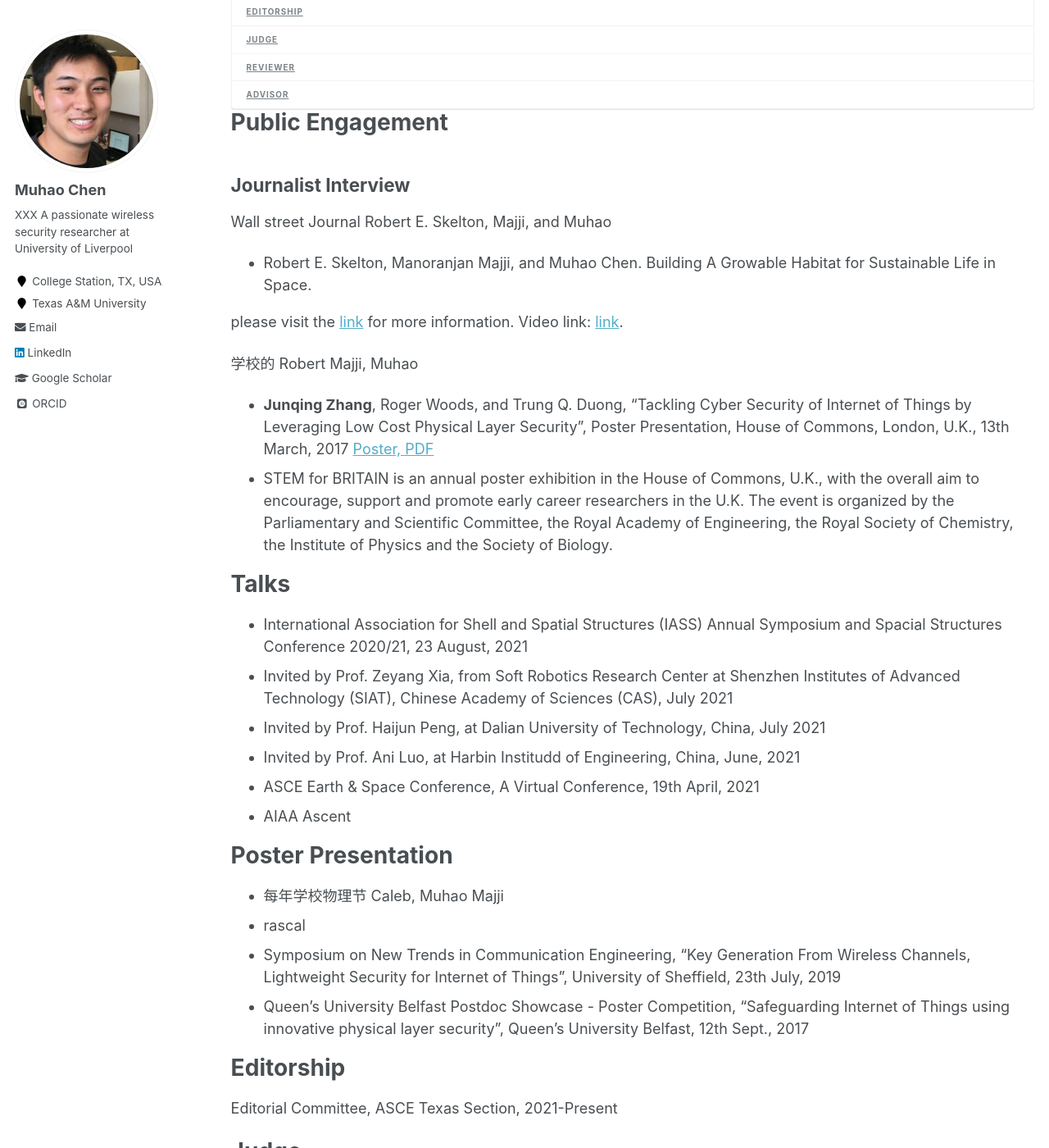
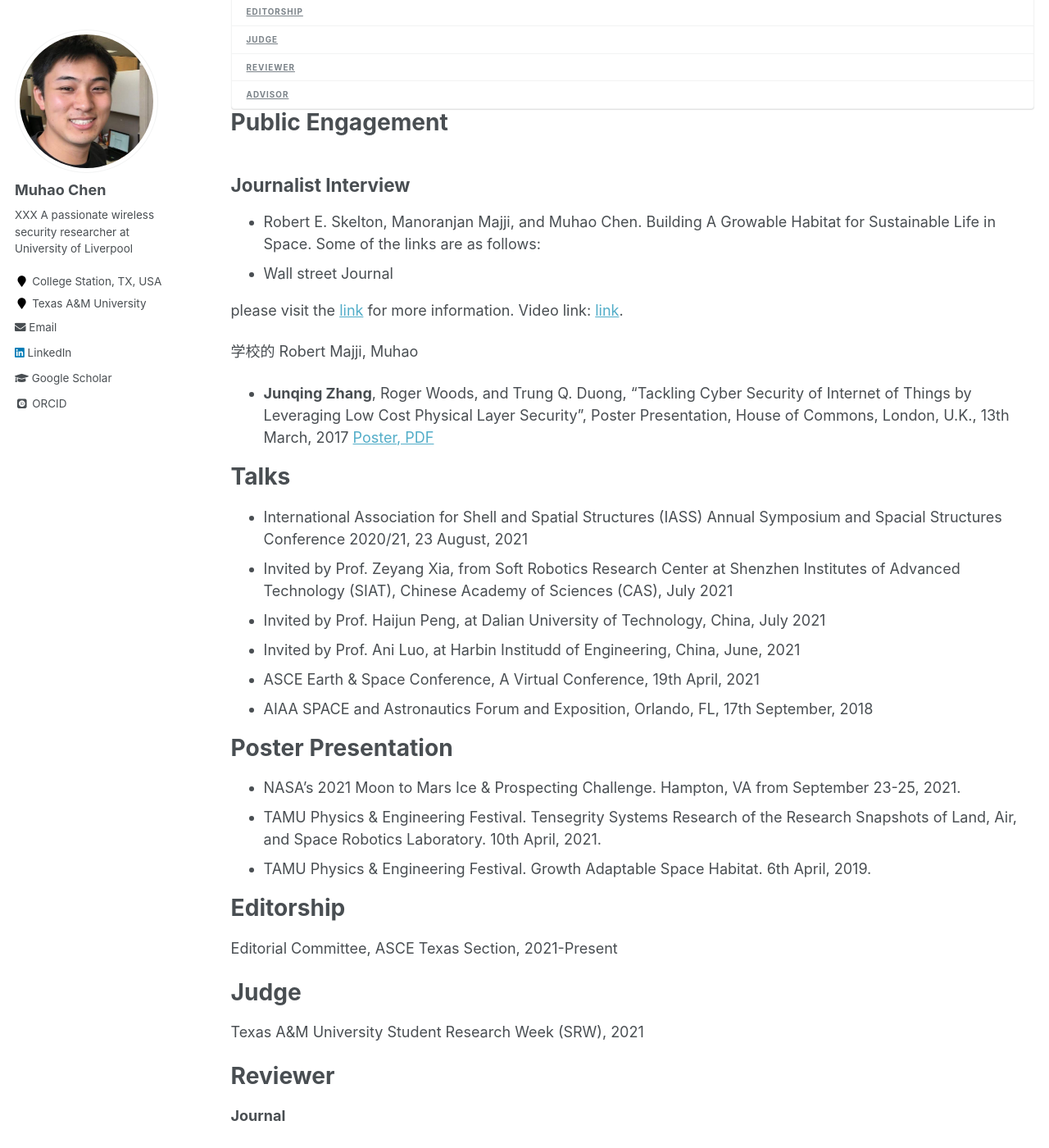
Before and after one commit to Muhao-Chen/muhao-chen.github.io, a Jekyll site: the page built from _pages/professional-activities.md, in a window 1280 px wide and 1400 px high, scrolled down 333 px. Shown: the whole window at 82% size. Built offline with Jekyll 4.4.1, drawn with Linux system fonts in a browser that asks for light colours; some web fonts are replaced.

Commit message:
Update professional-activities.md

```diff
--- a/_pages/professional-activities.md
+++ b/_pages/professional-activities.md
@@ -10,17 +10,16 @@ toc_max_header: 1
 
 # Public Engagement
 ## Journalist Interview
-Wall street Journal Robert E. Skelton, Majji, and Muhao
 
-
-* Robert E. Skelton, Manoranjan Majji, and Muhao Chen. Building A Growable Habitat for Sustainable Life in Space.
+* Robert E. Skelton, Manoranjan Majji, and Muhao Chen. Building A Growable Habitat for Sustainable Life in Space. Some of the links are as follows:
+- Wall street Journal
 
 please visit the [link](https://engineering.tamu.edu/news/2019/02/building-a-growable-habitat-for-sustainable-life-in-space.html){:target="_blank"} for more information. Video link: [link](https://youtu.be/3573t1r9XRA).
 
 
 学校的 Robert Majji, Muhao
 * **Junqing Zhang**, Roger Woods, and Trung Q. Duong, "Tackling Cyber Security of Internet of Things by Leveraging Low Cost Physical Layer Security", Poster Presentation, House of Commons, London, U.K., 13th March, 2017 [Poster, PDF]({{ site.url }}/files/pdf/STEMforBRITAIN2017_Poster_JZHANG.pdf){:target="_blank"}
-* STEM for BRITAIN is an annual poster exhibition in the House of Commons, U.K., with the overall aim to encourage, support and promote early career researchers in the U.K. The event is organized by the Parliamentary and Scientific Committee, the Royal Academy of Engineering, the Royal Society of Chemistry, the Institute of Physics and the Society of Biology.
+
 
 
 # Talks
@@ -29,15 +28,14 @@ please visit the [link](https://engineering.tamu.edu/news/2019/02/building-a-gro
 * Invited by Prof. Haijun Peng, at Dalian University of Technology, China, July 2021
 * Invited by Prof. Ani Luo, at Harbin Institudd of Engineering, China, June, 2021
 * ASCE Earth & Space Conference, A Virtual Conference, 19th April, 2021
-* AIAA Ascent
-
+* AIAA SPACE and Astronautics Forum and Exposition, Orlando, FL, 17th September, 2018
 
 
 # Poster Presentation
-- 每年学校物理节 Caleb, Muhao Majji
-- rascal
-* Symposium on New Trends in Communication Engineering, "Key Generation From Wireless Channels, Lightweight Security for Internet of Things", University of Sheffield, 23th July, 2019
-* Queen’s University Belfast Postdoc Showcase - Poster Competition, "Safeguarding Internet of Things using innovative physical layer security", Queen's University Belfast, 12th Sept., 2017
+* NASA's 2021 Moon to Mars Ice & Prospecting Challenge. Hampton, VA from September 23-25, 2021.
+* TAMU Physics & Engineering Festival. Tensegrity Systems Research of the Research Snapshots of Land, Air, and Space Robotics Laboratory. 10th April, 2021.
+* TAMU Physics & Engineering Festival. Growth Adaptable Space Habitat. 6th April, 2019.
+
 
 # Editorship
 Editorial Committee, ASCE Texas Section, 2021-Present
```
